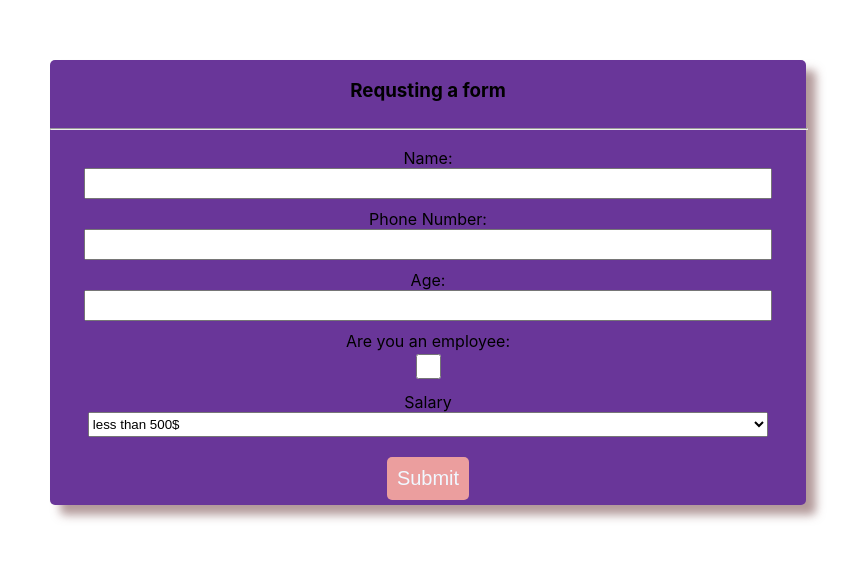
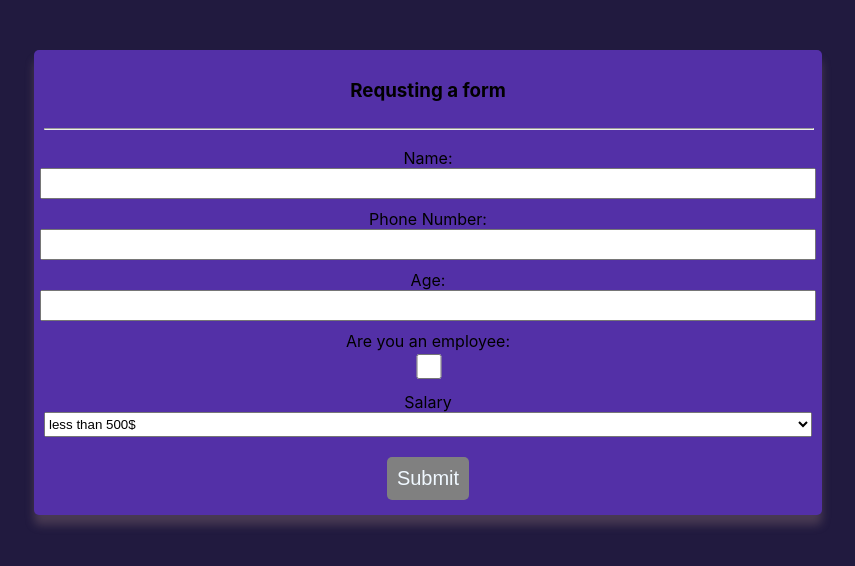
Before and after one commit to aicha652/form-application, a React (Create React App) app: page / in a window 1280 px wide. Shown: the top 566 px of the page, without its empty margins (212-1067 px from the left). Built offline with nearby package versions, Linux system fonts and the light colour scheme.

Commit message:
new Features

```diff
--- a/src/App.css
+++ b/src/App.css
@@ -1,3 +1,6 @@
+body {
+  background: #211a3f;
+}
 .App {
   text-align: center;
 }
--- a/src/Form.css
+++ b/src/Form.css
@@ -2,18 +2,19 @@
     display: flex;
     justify-content: center;
     align-items: center;
-    margin-top: 50px;
-    padding: 10px;
+    flex-direction: column;
 }
 .formClass{
     display: flex;
     justify-content: center;
     align-items: center;
     flex-direction: column;
-    background: rgb(105, 54, 153);
+    background: rgb(83, 48, 167);
     width: 60%;
-    box-shadow: 10px 10px 10px #9c7c7cc5;
+    box-shadow: 0px 10px 10px #9c7c7c54;
     border-radius: 5px;
+    margin-top: 50px;
+    padding: 10px;
 }
 #formButton {
     background: #eb9e9e;
@@ -26,9 +27,30 @@
     border: none;
 }
 input {
-    width: 90%;
+    width: 100%;
     height: 25px;
 }
 label {
     margin-top: 10px;
 }
+#modal {
+    margin-top: 10px;
+    position: absolute;
+    background: rgba(0, 0, 0, 0.452);
+    width: 100vw;
+    height: 120vh;
+    display: flex;
+    justify-content: center;
+    align-items: center;
+}
+
+#modal-content {
+    background: white;
+    width: 90%;
+    height: 10%;
+    font-size: medium;
+    color: #25e665
+}
+.disable {
+    background: gray !important;
+}
--- a/src/Form.js
+++ b/src/Form.js
@@ -1,32 +1,69 @@
 import './Form.css'
+import { useState } from "react"
 
 export default function Form() {
+    const [form, setForm] = useState({name: "", phone: "", age: "", employee: false, salary: ""})
+    function Name(event) {
+        return(
+            setForm({...form, name: event.target.value})
+        )
+    }
+
+    function Phone(event) {
+        setForm({...form, phone: event.target.value})
+    }
+
+    function Age(event) {
+        setForm({...form, age: event.target.value})
+    }
+
+    function Employee(event) {
+        setForm({...form, employee: event.target.checked})
+    }
+
+    function Salary(event) {
+        setForm({...form, salary: event.target.value})
+    }
+
+    const btnIsDisabled = form.name === "" || form.phone === "" || form.age === "" || form.employee === false || form.salary === ""
+
     return(
         <div className="divClass">
-            <form className='formClass'>
+            <form
+               onSubmit={(event) => {
+                  event.preventDefault()
+               }}
+               className='formClass'>
                 <h3>Requsting a form</h3>
                 <hr style={{ width: "100%"}}></hr>
 
                 <label>Name:</label>
-                <input />
+                <input value={form.name} onChange={Name}/>
 
                 <label>Phone Number:</label>
-                <input />
+                <input value={form.phone} onChange={Phone}/>
 
                 <label>Age:</label>
-                <input />
+                <input value={form.age} onChange={Age}/>
 
                 <label>Are you an employee:</label>
-                <input type="checkbox"/>
+                <input type="checkbox" checked={form.employee} onChange={Employee}/>
 
                 <label>Salary</label>
-                <select style={{ width: "90%", height: "25px"}}>
+                <select value={form.salary} onChange={Salary} style={{ width: "100%", height: "25px"}}>
                     <option>less than 500$</option>
                     <option>between 500$ and 2000</option>
                     <option>above 2000</option>
                 </select>
-                <button id="formButton">Submit</button>
+                <button
+                   className={btnIsDisabled ? "disable" : ""}
+                   disabled={btnIsDisabled}
+                   id="formButton"
+                >
+                    Submit
+                </button>
             </form>
+            {/*<Modal />*/}
         </div>
     )
 }
```
Also changed, not shown: src/Modal.js (added, +9 -0 lines).
